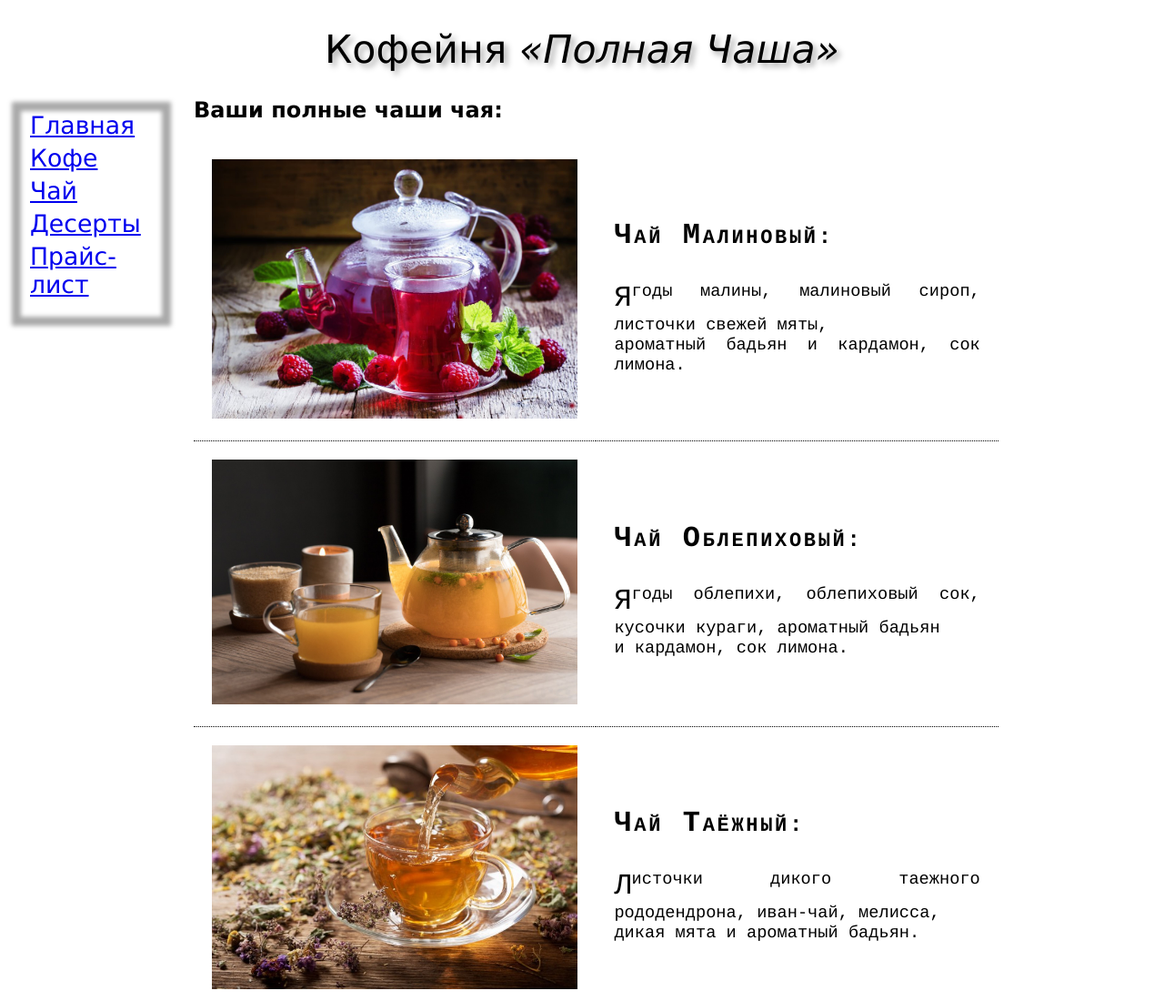
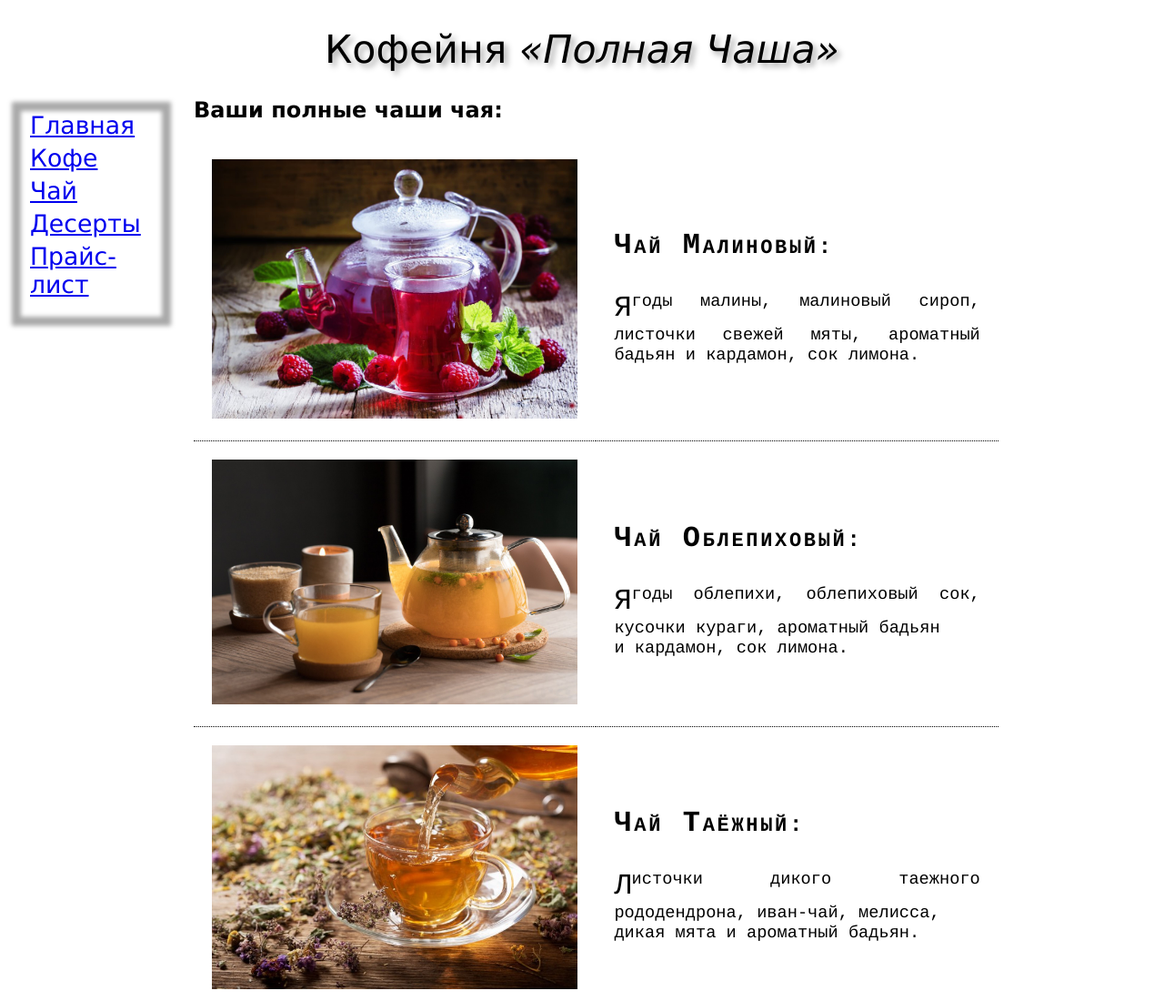
Before and after one commit to evgeshencia/site_coffee_shop, a plain HTML site: page pages/tea.html in a window 1280 px wide. Shown: the top 1100 px of the page at 91% size. Drawn offline with Linux system fonts and the light colour scheme.

Commit message:
Update tea.html

```diff
--- a/pages/tea.html
+++ b/pages/tea.html
@@ -28,7 +28,7 @@
                     <td><img src="../img/tea_rasp.jpeg"></td>
                     <td>
                         <h3>Чай малиновый</h3>
-                        <p>Ягоды малины, малиновый сироп, листочки свежей мяты,<br>
+                        <p>Ягоды малины, малиновый сироп, листочки свежей мяты,
                         ароматный бадьян и кардамон, сок лимона.</p>
                     </td>
                 </tr>
```
